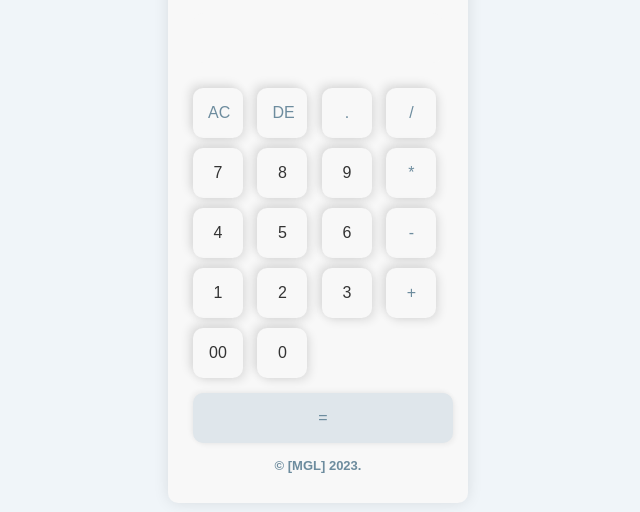
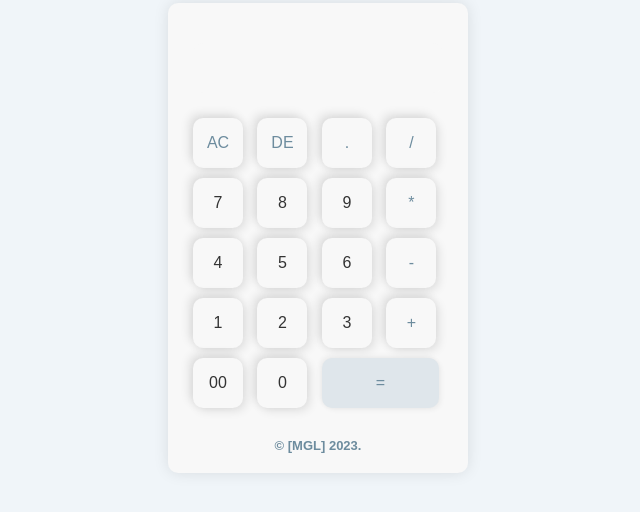
Before and after one commit to mustaphal01/calculator, a plain HTML site: page index.html in a window 1280 px wide. Shown: the part 162-674 px from the top of the page, without its empty margins (322-962 px from the left). Drawn offline with Linux system fonts and the light colour scheme.

Commit message:
new optimization for smaller devices

```diff
--- a/index.css
+++ b/index.css
@@ -24,7 +24,7 @@ body {
     background: #f8f8f8; /* Light gray background */
     padding: 20px;
     border-radius: 10px;
-    width: 80%;
+    width: 400%;
     max-width: 300px;
     margin: 0 auto;
     box-shadow: 0px 0px 15px rgba(0, 0, 0, 0.1); /* Subtle shadow */
@@ -48,6 +48,7 @@ form .display {
     display: flex;
     justify-content: flex-end;
     margin: 15px 0;
+    flex: 1;
 }
 
 form .display input {
@@ -58,10 +59,10 @@ form .display input {
 }
 
 form input.equal {
-    width: 100%;
-    margin-top: 10px;
+    width: 45%;
     background: #dfe6eb; /* Light blue background on tap/press */
     box-shadow: -2px -2px 5px rgba(0, 0, 0, 0.05), 2px 2px 5px rgba(0, 0, 0, 0.05);
+    padding: 15px; /* Larger padding for touch */
 }
 
 form input.operator {
@@ -70,27 +71,13 @@ form input.operator {
 
 /* Footer Styles */
 footer {
-    padding: 10px 0;
+    padding-top: 25px;
     text-align: center;
     color: #6d8c9e;
     font-size: 13px;
     font-weight: 600;
 }
 
-/* ... Previous CSS ... */
-
-.calculator form input {
-    /* ... Previous styles ... */
-    padding: 15px; /* Larger padding for touch */
+@media (max-width: 600px) {
+    /* Remove or comment out the responsive styles within this media query */
 }
-
-form input.equal {
-    /* ... Previous styles ... */
-    padding: 15px; /* Larger padding for touch */
-}
-
-form input:active,
-form input:focus {
-    background-color: #dfe6eb; /* Subtle background change on tap/press */
-    box-shadow: -2px -2px 5px rgba(0, 0, 0, 0.05), 2px 2px 5px rgba(0, 0, 0, 0.05);
-}
--- a/index.html
+++ b/index.html
@@ -15,12 +15,14 @@
     <div class="container">
         <div class="calculator">
             <form>
+                <div class="glue">
                     <div class="display">
                         <input type="text" name="display">
                     </div>
                     <div>
                         <input type="button" value="AC" onclick="display.value = '' " class="operator">
-                    <input type="button" value="DE" onclick="display.value = display.value.toString().slice(0,-1)" class="operator">
+                        <input type="button" value="DE" onclick="display.value = display.value.toString().slice(0,-1)"
+                            class="operator">
                         <input type="button" value="." onclick="display.value += '.' " class="operator">
                         <input type="button" value="/" onclick="display.value += '/' " class="operator">
                     </div>
@@ -48,7 +50,9 @@
                         <input type="button" value="=" class="equal operator" onclick="display.value = eval(display.value)">
 
                     </div>
+                </div>
             </form>
+
             <footer>
                 <p>&copy; [MGL] 2023.</p>
             </footer>
```
Lines whose indentation alone changed are shown as unchanged.
